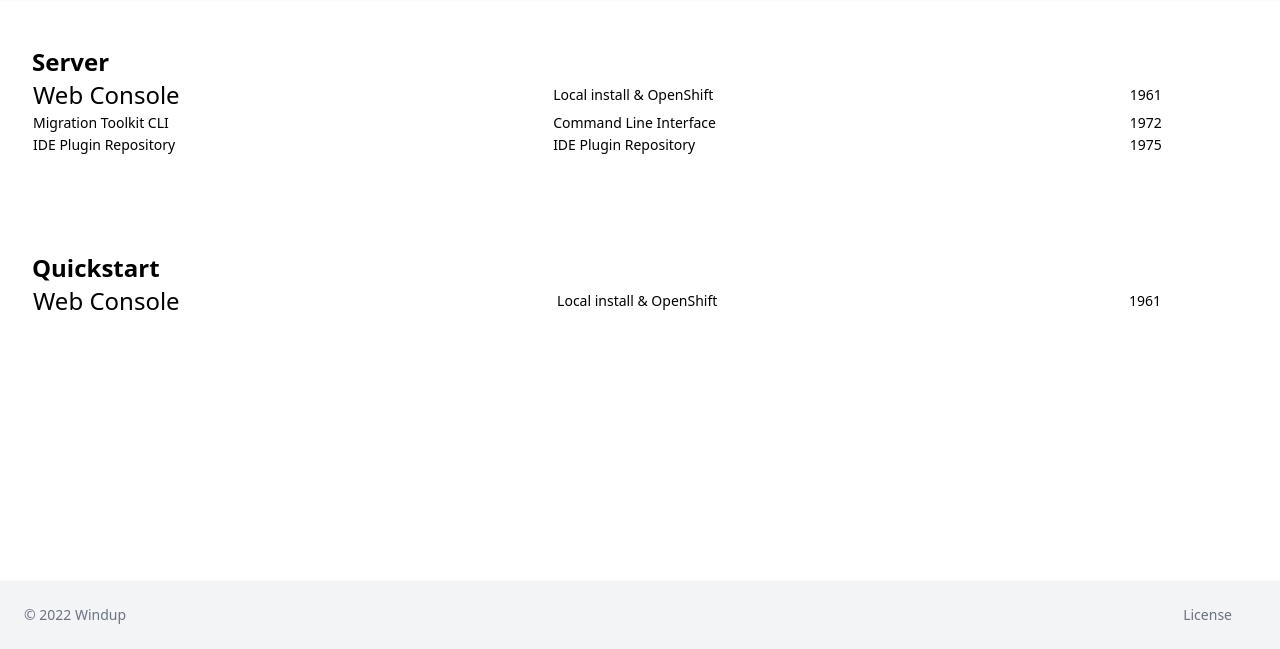
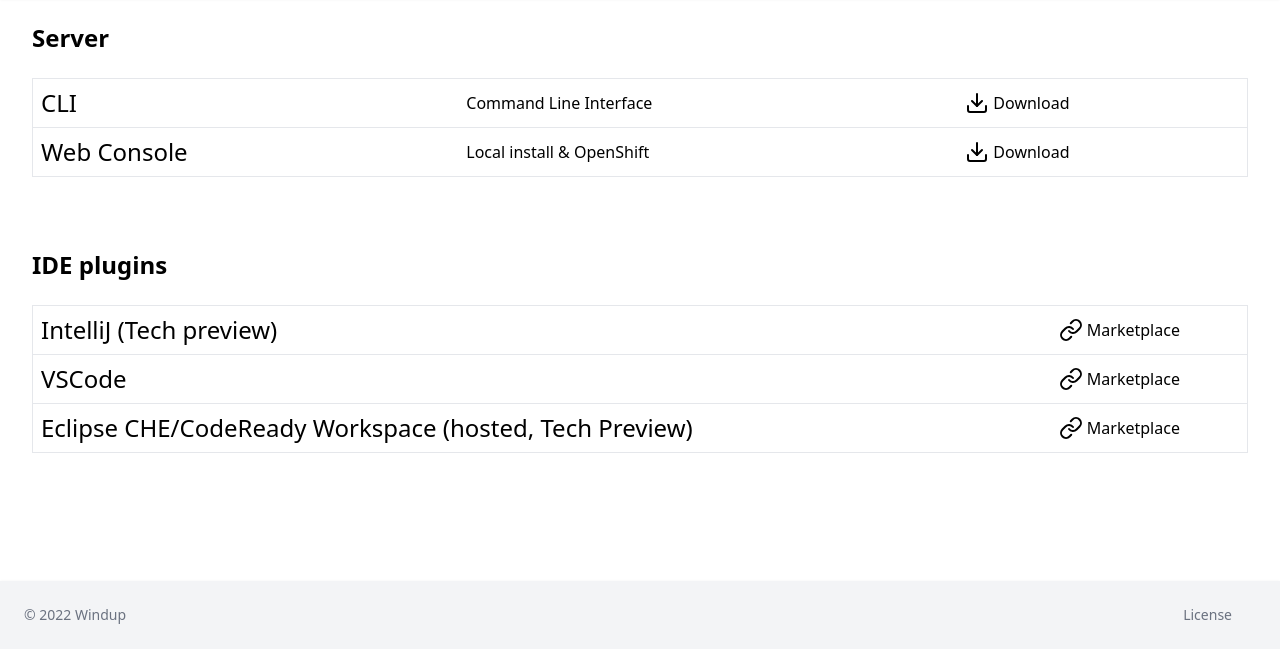
Before and after one commit to carlosthe19916/windup-website, a Gatsby site: page /downloads in a window 1280 px wide. Shown: the part 151-800 px from the top of the page. Built offline with nearby package versions, Linux system fonts and the light colour scheme; Gatsby itself is replaced by a stand-in of ours; some packages are replaced by stand-ins of ours.

Commit message:
Add download page

```diff
--- a/gatsby-config.js
+++ b/gatsby-config.js
@@ -28,6 +28,39 @@ module.exports = {
         title: "Connect with us on Twitter",
       },
     ],
+    product: {
+      latestVersion: "5.3.0.Final",
+      downloads: [
+        {
+          title: "CLI",
+          description: "Command Line Interface",
+          downloadURL:
+            "https://repo1.maven.org/maven2/org/jboss/windup/mta-cli/5.3.0.Final/mta-cli-5.3.0.Final-offline.zip",
+        },
+        {
+          title: "Web Console",
+          description: "Local install & OpenShift",
+          downloadURL:
+            "https://repo1.maven.org/maven2/org/jboss/windup/web/mta-web-distribution/5.3.0.Final/mta-web-distribution-5.3.0.Final-with-authentication.zip",
+        },
+      ],
+      idePlugins: [
+        {
+          title: "IntelliJ (Tech preview)",
+          linkURL:
+            "https://plugins.jetbrains.com/plugin/17389-migration-toolkit-for-applications-mta-by-red-hat",
+        },
+        {
+          title: "VSCode",
+          linkURL:
+            "https://marketplace.visualstudio.com/items?itemName=redhat.mta-vscode-extension",
+        },
+        {
+          title: "Eclipse CHE/CodeReady Workspace (hosted, Tech Preview)",
+          linkURL: "https://open-vsx.org/extension/redhat/mta-vscode-extension",
+        },
+      ],
+    },
   },
   plugins: [
     "gatsby-plugin-image",
--- a/src/pages/downloads.js
+++ b/src/pages/downloads.js
@@ -1,36 +1,40 @@
 import * as React from "react";
+import { graphql } from "gatsby";
+import { Download, Link } from "react-feather";
 
-const AboutPage = () => {
+const AboutPage = ({ data }) => {
   return (
     <div>
       <section class="bg-white shadow">
         <div class="max-w-7xl mx-auto py-6 px-4 sm:px-6 lg:px-8">
-          <h1 class="text-3xl font-bold text-gray-900">Downloads</h1>
+          <h1 class="text-3xl font-bold text-gray-900">
+            Downloads{" "}
+            <span className="bg-slate-300 rounded p-2">{data.site.siteMetadata.product.latestVersion}</span>
+          </h1>
         </div>
       </section>
 
       <section>
         <div class="max-w-7xl mx-auto py-6 sm:px-6 lg:px-8">
-          <div class="px-4 py-6 sm:px-0 not-prose relative  rounded-xl overflow-hidden dark:bg-slate-800/25">
-            <div class="relative rounded-xl overflow-auto">
-              <h1 className="text-2xl font-bold">Server</h1>
-              <table class="border-collapse table-auto w-full text-sm">
+          <h1 className="text-2xl font-bold">Server</h1>
+          <div class="px-4 py-6 sm:px-0 not-prose relative overflow-hidden ">
+            <div class="relative overflow-auto">
+              <table class="table-auto w-full">
                 <tbody className="">
-                  <tr>
-                    <td className="text-2xl">Web Console</td>
-                    <td>Local install & OpenShift</td>
-                    <td>1961</td>
-                  </tr>
-                  <tr>
-                    <td>Migration Toolkit CLI</td>
-                    <td>Command Line Interface</td>
-                    <td>1972</td>
-                  </tr>
-                  <tr>
-                    <td>IDE Plugin Repository</td>
-                    <td>IDE Plugin Repository</td>
-                    <td>1975</td>
-                  </tr>
+                  {data.site.siteMetadata.product.downloads.map(
+                    (element, index) => (
+                      <tr key={index} className="border">
+                        <td className="text-2xl p-2">{element.title}</td>
+                        <td className="text-1xl">{element.description}</td>
+                        <td>
+                          <a className="flex" href={element.downloadURL}>
+                            <Download />
+                            &nbsp;Download
+                          </a>
+                        </td>
+                      </tr>
+                    )
+                  )}
                 </tbody>
               </table>
             </div>
@@ -38,16 +42,24 @@ const AboutPage = () => {
         </div>
 
         <div class="max-w-7xl mx-auto py-6 sm:px-6 lg:px-8">
-          <div class="px-4 py-6 sm:px-0 not-prose relative  rounded-xl overflow-hidden dark:bg-slate-800/25">
-            <div class="relative rounded-xl overflow-auto">
-              <h1 className="text-2xl font-bold">Quickstart</h1>
-              <table class="border-collapse table-auto w-full text-sm">
+          <h1 className="text-2xl font-bold">IDE plugins</h1>
+          <div class="px-4 py-6 sm:px-0 not-prose relative overflow-hidden ">
+            <div class="relative overflow-auto">
+              <table class="table-auto w-full">
                 <tbody className="">
-                  <tr>
-                    <td className="text-2xl">Web Console</td>
-                    <td>Local install & OpenShift</td>
-                    <td>1961</td>
-                  </tr>
+                  {data.site.siteMetadata.product.idePlugins.map(
+                    (element, index) => (
+                      <tr key={index} className="border">
+                        <td className="text-2xl p-2">{element.title}</td>
+                        <td>
+                          <a className="flex" href={element.linkURL}>
+                            <Link />
+                            &nbsp;Marketplace
+                          </a>
+                        </td>
+                      </tr>
+                    )
+                  )}
                 </tbody>
               </table>
             </div>
@@ -58,4 +70,25 @@ const AboutPage = () => {
   );
 };
 
+export const query = graphql`
+  {
+    site {
+      siteMetadata {
+        product {
+          latestVersion
+          downloads {
+            downloadURL
+            title
+            description
+          }
+          idePlugins {
+            linkURL
+            title
+          }
+        }
+      }
+    }
+  }
+`;
+
 export default AboutPage;
```
